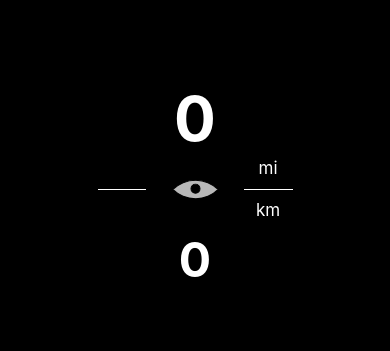
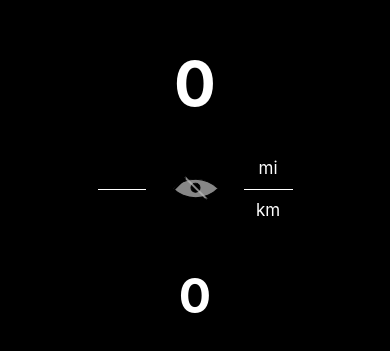
Before and after one commit to Metrics-Ecosystem/mikm, a React Native app: screen / in a window 390 px wide. Shown: the part 233-584 px from the top of the page. Built offline with nearby package versions, Linux system fonts and the light colour scheme.

Commit message:
feat ui elements

```diff
--- a/App.tsx
+++ b/App.tsx
@@ -182,7 +182,7 @@ function App(): React.JSX.Element {
               >
                 <View style={[styles.eyeIcon, (showFull ? styles.eyeIconOn : styles.eyeIconOff)]}>
                   <View style={styles.pupil}></View>
-                  {/* {!showFull ? <View style={styles.stroked}></View> : null} */}
+                  {!showFull ? <View style={styles.stroked}></View> : null}
                 </View>
               </TouchableOpacity>
               <View style={[styles.labelsContainer, styles.unitLabelsContainer]}>
@@ -218,24 +218,27 @@ const styles = StyleSheet.create({
     marginRight: commonStyles.margins,
     marginLeft: commonStyles.margins,
     width: 'auto',
-    height: (windowHeight / 6)
+    height: (windowHeight / 4),
   },
   unitInput: {
-    flex: 2,
+    flex: 1,
     fontSize: 62,
     fontWeight: 'bold',
     color: '#ffffff',
-    textAlign: 'center'
+    textAlign: 'center',
+    display: 'flex',
+    flexDirection: 'row',
+    flexWrap: 'wrap'
   },
   switchBtn: {
     alignItems: 'center',
     justifyContent: 'center',
     alignSelf: 'center',
     width: '25%',
-    height: 35,
+    height: '7%',
     backgroundColor: '#000000',
     borderRadius: 5,
-    position: 'absolute',
+    position: 'absolute'
   },
   eyeIcon: {
     width: 33,
@@ -251,7 +254,7 @@ const styles = StyleSheet.create({
     backgroundColor: '#ffffff',
   },
   eyeIconOff: {
-    backgroundColor: '#d9d9d9d9',
+    backgroundColor: '#b9b9b9b9',
   },
   pupil: {
     position: 'absolute',
@@ -264,14 +267,13 @@ const styles = StyleSheet.create({
     left: 10,
     top: 10,
   },
-  // stroked: {
-  //   width: '100%',
-  //   height: '100%',
-  //   borderWidth: 1,
-  //   borderTopColor: '#ffffff',
-  //   borderRightColor: '#ffffff',
-  //   borderTopRightRadius: 100,
-  // },
+  stroked: {
+    width: '100%',
+    height: '100%',
+    borderWidth: 2,
+    borderTopColor: '#b9b9b9b9',
+    marginTop: '45%'
+  },
   division: {
     borderTopWidth: .3,
     borderTopColor: '#ffffff'
```
